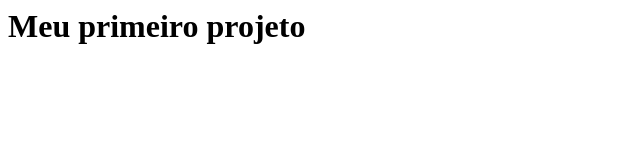
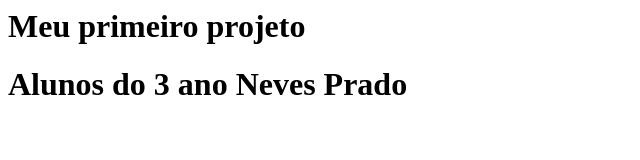
Before and after one commit to prof-tycolima/nevesprado, a plain HTML site: page index.html in a window 1280 px wide. Shown: the whole page, without its empty margins (0-640 px from the left). Drawn offline with Linux system fonts and the light colour scheme.

Commit message:
Update index.html

```diff
--- a/index.html
+++ b/index.html
@@ -1 +1,2 @@
 <h1>Meu primeiro projeto</h1>
+<h1>Alunos do 3 ano Neves Prado</h1>
```
